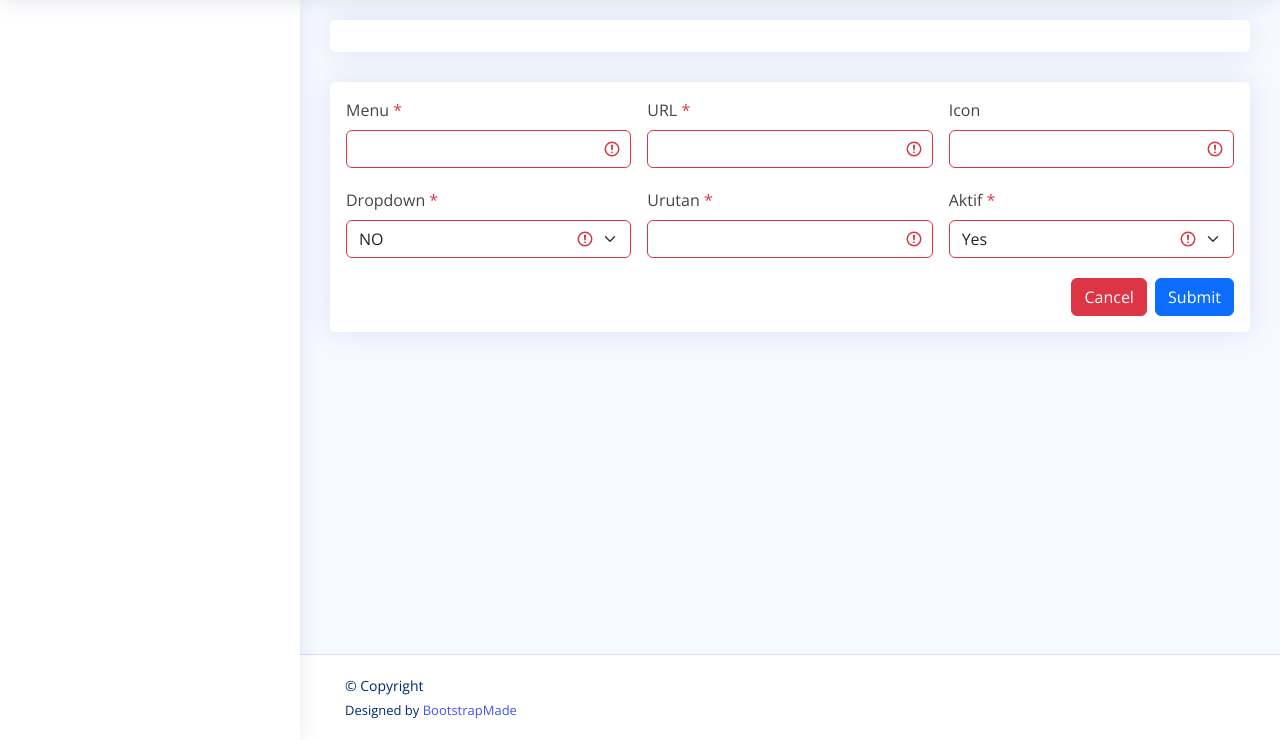
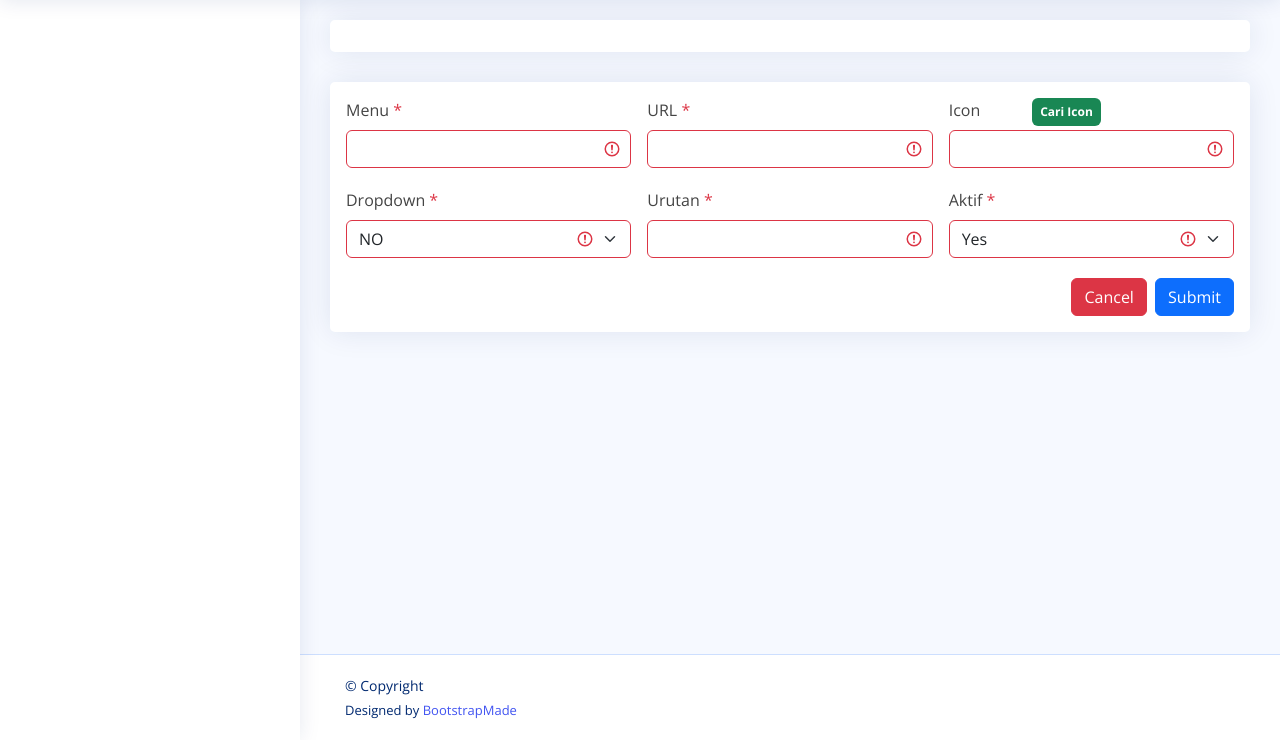
Before and after one commit to tamus-tahir/pemograman-web-2-admin-template, a CodeIgniter 4 app: template app/Views/navigasi/new.php in a window 1280 px wide. Shown: the part 60-800 px from the top of the page. Run offline with PHP 8.4 and a stand-in for CodeIgniter, Linux system fonts and the light colour scheme; the template is opened without the code that fills it, so the values that code supplies are empty; some libraries are stand-ins or nearby versions.

Commit message:
Update New Navigasi Add Link Icon

```diff
--- a/app/Views/navigasi/new.php
+++ b/app/Views/navigasi/new.php
@@ -21,7 +21,7 @@
     </div>
 
     <div class="col-md-4">
-        <label for="icon" class="form-label">Icon </label>
+        <label for="icon" class="form-label">Icon </label> </label> <a href="https://boxicons.com/" target="_blank" class="ms-5 badge text-bg-success py-2">Cari Icon</a>
         <input type="text" class="form-control <?= validation_show_error('icon') ? 'is-invalid' : ''; ?>" id="icon" name="icon">
         <div class="invalid-feedback">
             <?= validation_show_error('icon'); ?>
```
